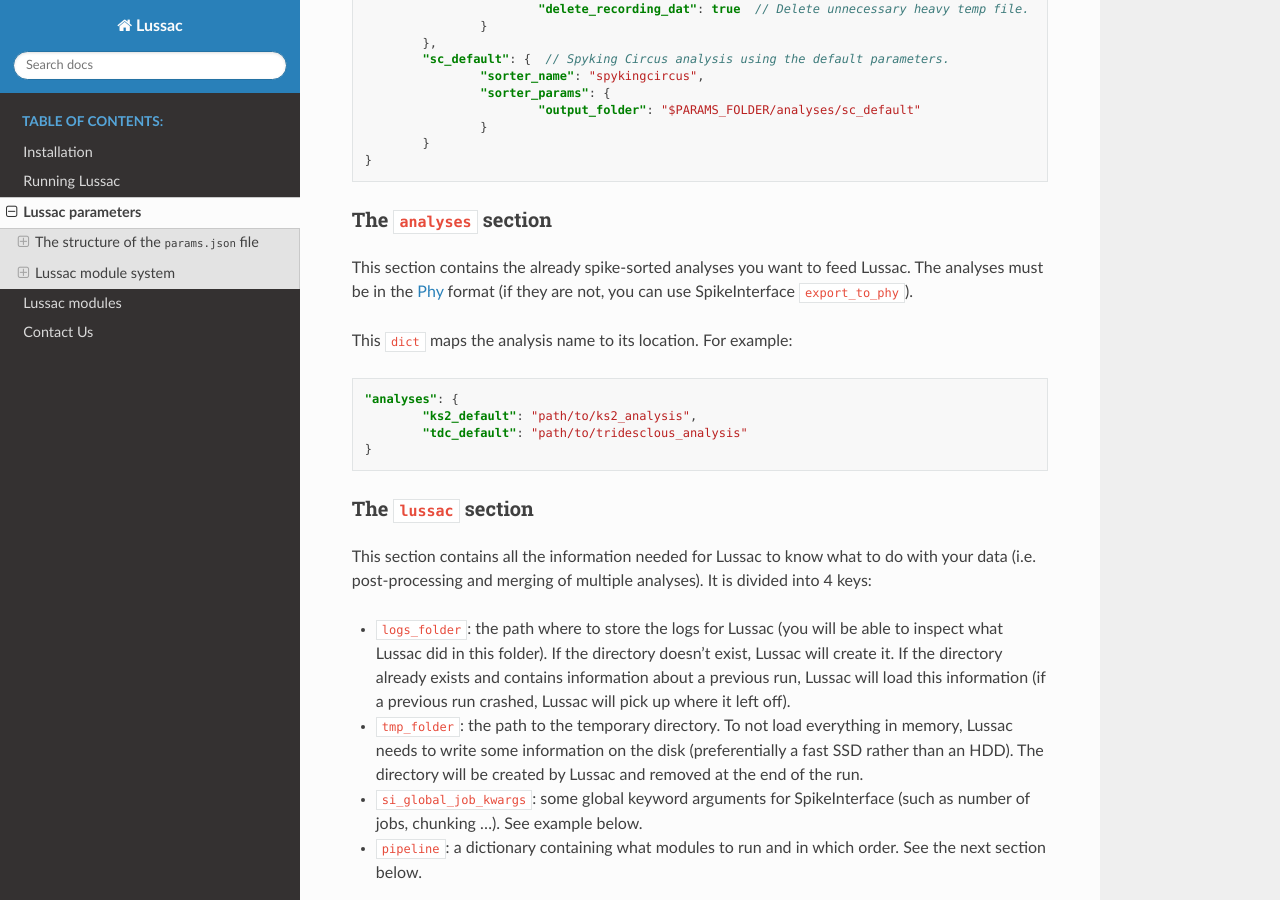
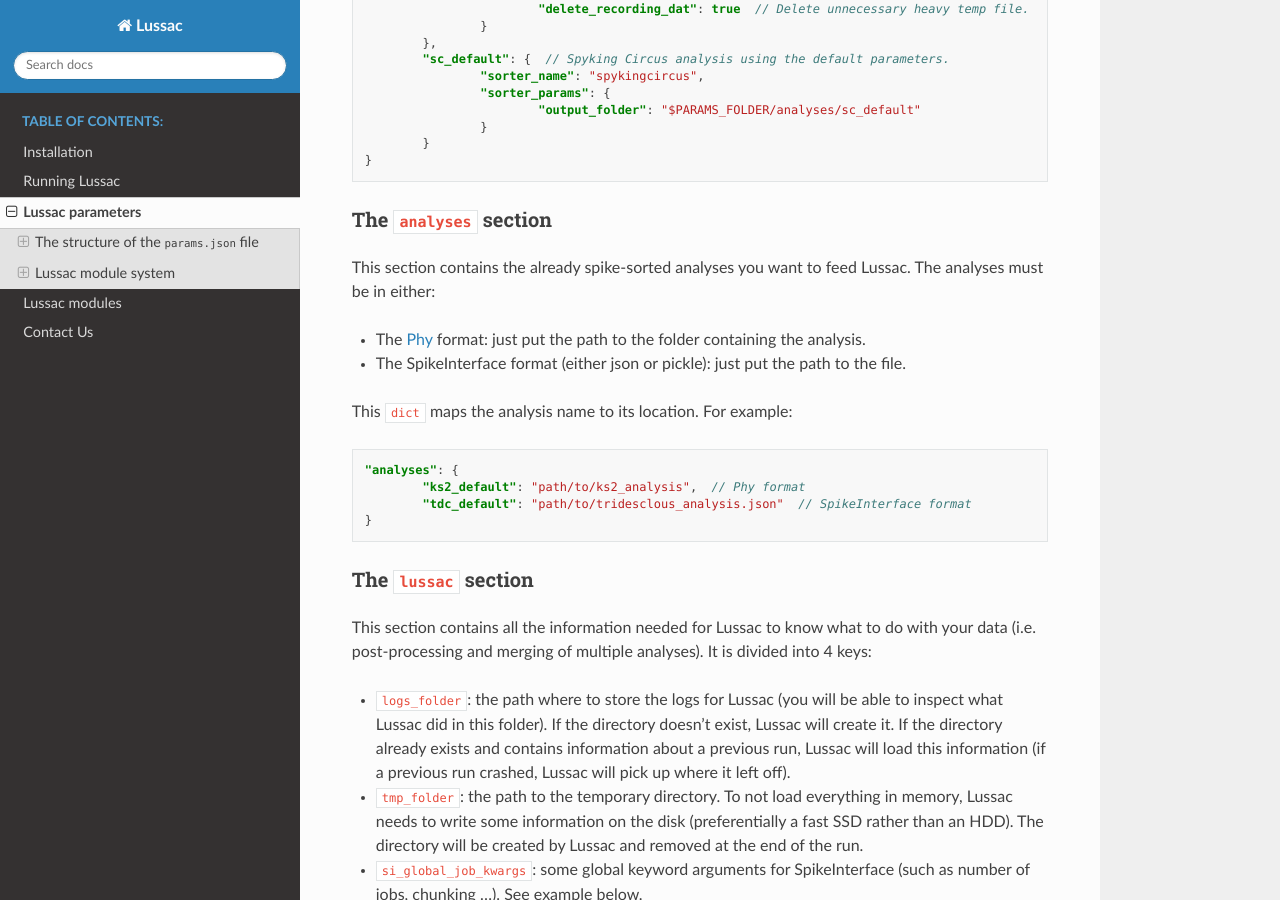
Before and after one commit to BarbourLab/lussac, a Sphinx documentation site: the page built from docs/source/params.rst, in a window 1280 px wide and 900 px high, scrolled down 3443 px. Built offline with Sphinx 7.4.7 and the Read the Docs theme 2.0.0, drawn with Linux system fonts in a browser that asks for light colours.

Commit message:
New input format + fixed bug
Fixed a bug where excess spikes would cause the pipeline to crash.
Added the possibility to load sorting objects from the SpikeInterface
format (JSON or pickle).

```diff
--- a/docs/source/params.rst
+++ b/docs/source/params.rst
@@ -150,15 +150,18 @@ The following code will run kilosort 3 (with singularity) and SpykingCircus (ins
 The :code:`analyses` section
 ^^^^^^^^^^^^^^^^^^^^^^^^^^^^
 
-This section contains the already spike-sorted analyses you want to feed Lussac. The analyses must be in the `Phy <https://github.com/cortex-lab/phy>`_ format (if they are not, you can use SpikeInterface :code:`export_to_phy`).
+This section contains the already spike-sorted analyses you want to feed Lussac. The analyses must be in either:
+
+- The `Phy <https://github.com/cortex-lab/phy>`_ format: just put the path to the folder containing the analysis.
+- The SpikeInterface format (either json or pickle): just put the path to the file.
 
 This :code:`dict` maps the analysis name to its location. For example:
 
 .. code-block:: json
 
 	"analyses": {
-		"ks2_default": "path/to/ks2_analysis",
-		"tdc_default": "path/to/tridesclous_analysis"
+		"ks2_default": "path/to/ks2_analysis",  // Phy format
+		"tdc_default": "path/to/tridesclous_analysis.json"  // SpikeInterface format
 	}
 
 
```
Also changed, not shown: 2 other files.
